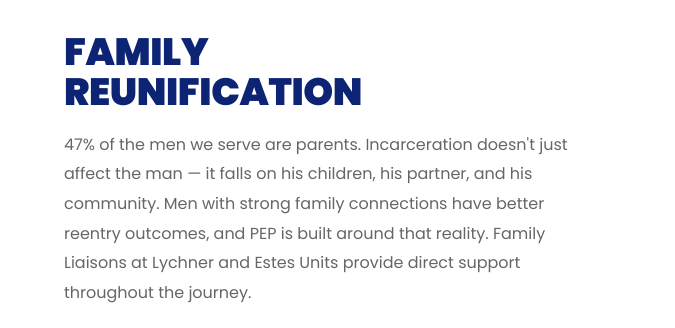
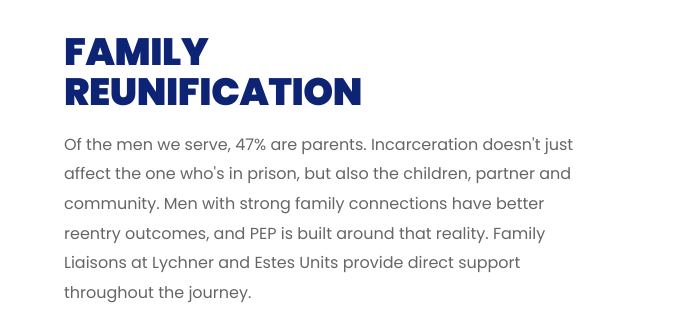
Before and after one commit to dianammassaro-cpu/claude, a plain HTML site: page PEP Site Sample/our-programs.html in a window 1280 px wide. Shown: the part 6780-7108 px from the top of the page, 0-675 px from the left. Drawn offline with Linux system fonts and the light colour scheme.

Commit message:
Family Reunification: reword opening two sentences

```diff
--- a/PEP Site Sample/our-programs.html
+++ b/PEP Site Sample/our-programs.html
@@ -497,7 +497,7 @@
 
       <h2 class="program-title">Family<br/>Reunification</h2>
       <p class="program-desc">
-        47% of the men we serve are parents. Incarceration doesn't just affect the man &mdash; it falls on his children, his partner, and his community. Men with strong family connections have better reentry outcomes, and PEP is built around that reality. Family Liaisons at Lychner and Estes Units provide direct support throughout the journey.
+        Of the men we serve, 47% are parents. Incarceration doesn't just affect the one who's in prison, but also the children, partner and community. Men with strong family connections have better reentry outcomes, and PEP is built around that reality. Family Liaisons at Lychner and Estes Units provide direct support throughout the journey.
       </p>
       <div class="program-stat-row">
         <div class="program-stat">
```
